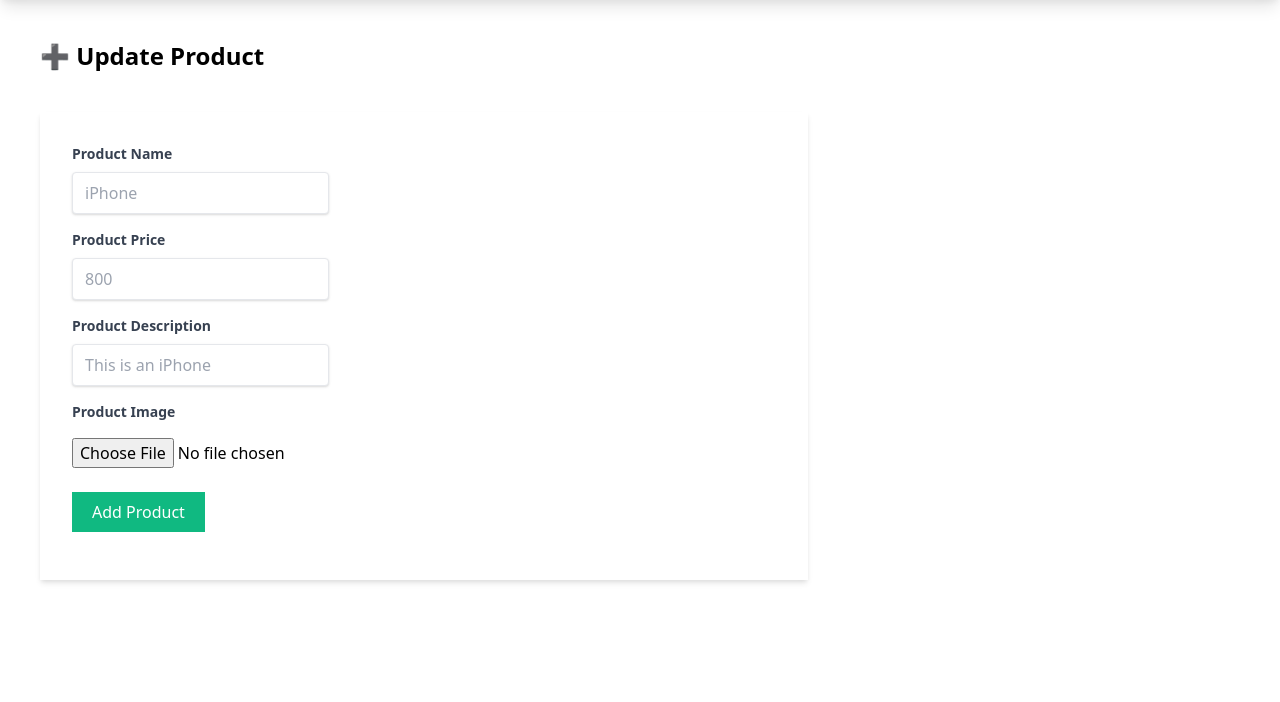
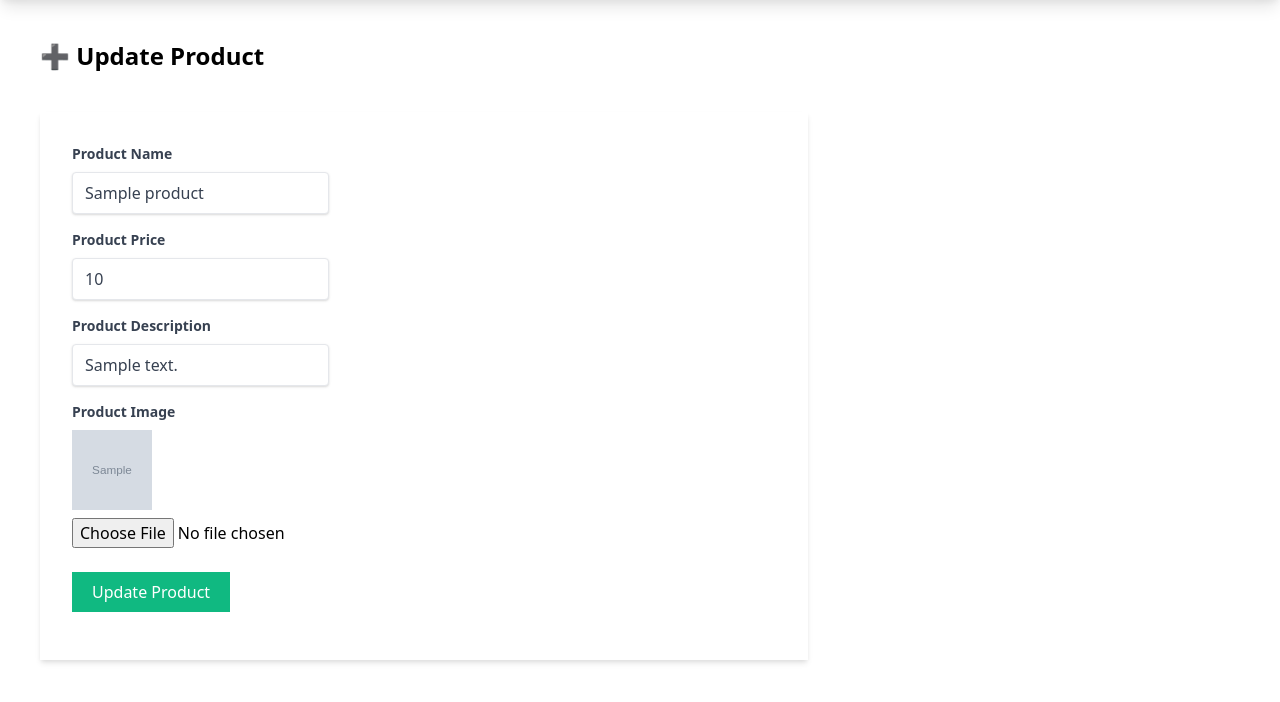
Before and after one commit to gurnitha/django_shutosh_pawar_ecom_multivendor, a Django app: page /myapp/products/update/1/ in a window 1280 px wide. Shown: the part 60-762 px from the top of the page. Run offline with Django 4.2, Linux system fonts and the light colour scheme; tables that the repository leaves empty hold one stand-in row (values such as "Sample post"); grey boxes marked "Sample" are stand-in pictures; style sheets or scripts are compiled from the project's sources.

Commit message:
09.7 Update Part 2

```diff
--- a/myapp/templates/myapp/updateproduct.html
+++ b/myapp/templates/myapp/updateproduct.html
@@ -15,7 +15,8 @@
             placeholder="iPhone"
             type="text"
             name="name"
-            id="name">
+            id="name"
+            value="{{product.name}}">
     </div>
 
     <div class="mb-4">
@@ -24,7 +25,8 @@
             placeholder="800"
             type="text"
             name="price"
-            id="price">
+            id="price"
+            value="{{product.price}}">
     </div>
 
     <div class="mb-4">
@@ -33,11 +35,13 @@
             placeholder="This is an iPhone"
             type="text"
             name="desc"
-            id="desc">
+            id="desc"
+            value="{{product.desc}}">
     </div>
 
     <div class="mb-4">
         <label class="block text-gray-700 text-sm font-bold mb-2" for="">Product Image</label>
+        <img class="w-20 h-20" src="{{product.image.url}}">
         <input class="py-2 "
             type="file"
             accept="image/*"
@@ -48,8 +52,8 @@
     <div class="mb-4">
         <input class="bg-green-500 text-white px-5 py-2"
             type="submit"
-            name="Add Product"
-            value="Add Product"
+            name="Update Product"
+            value="Update Product"
             id="">
     </div>
 
--- a/myapp/views.py
+++ b/myapp/views.py
@@ -47,4 +47,9 @@ def add_product(request):
 
 
 def update_product(request, id):
-	return render(request, 'myapp/updateproduct.html')
+	product = Product.objects.get(id=id)
+	# print(product)
+	context = {
+		'product':product,
+	}
+	return render(request, 'myapp/updateproduct.html', context)
```
Also changed, not shown: README.md.
